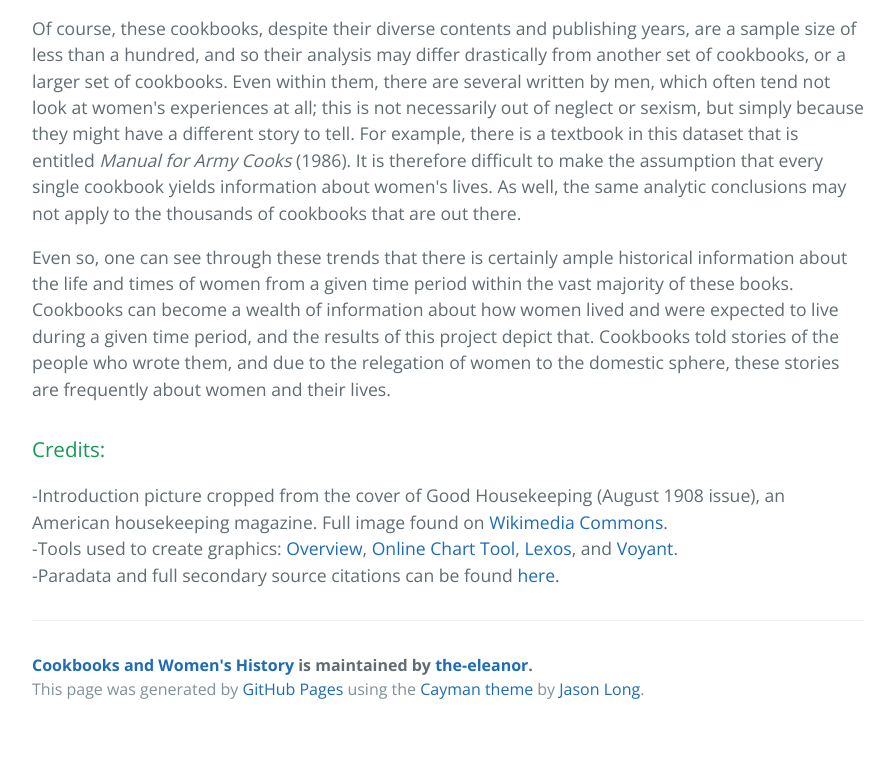
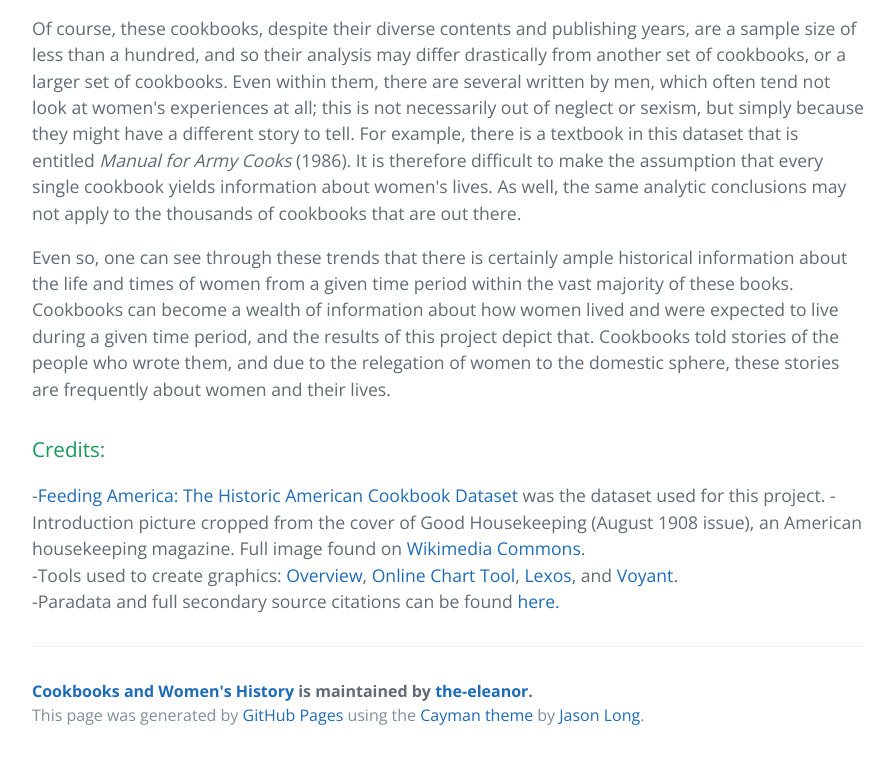
Before and after one commit to the-eleanor/Final-Project, a plain HTML site: page index.html in a window 1280 px wide. Shown: the part 5660-6419 px from the top of the page, without its empty margins (192-1087 px from the left). Before the commit the page ends 6393 px from the top, so only its background shows below. Drawn offline with nearby package versions, Linux system fonts and the light colour scheme.

Commit message:
Update index.html

```diff
--- a/index.html
+++ b/index.html
@@ -91,7 +91,8 @@
 <p>Even so, one can see through these trends that there is certainly ample historical information about the life and times of women from a given time period within the vast majority of these books. Cookbooks can become a wealth of information about how women lived and were expected to live during a given time period, and the results of this project depict that. Cookbooks told stories of the people who wrote them, and due to the relegation of women to the domestic sphere, these stories are frequently about women and their lives.</p>
 
 <p><h3>Credits:</h3></p>
-<p>-Introduction picture cropped from the cover of Good Housekeeping (August 1908 issue), an American housekeeping magazine. Full image found on <a href="https://commons.wikimedia.org/wiki/File:Good_housekeeping_1908_08_a.jpg">Wikimedia Commons</a>.<br>
+<p>-<a href="https://www.lib.msu.edu/feedingamericadata/">Feeding America: The Historic American Cookbook Dataset</a> was the dataset used for this project.
+-Introduction picture cropped from the cover of Good Housekeeping (August 1908 issue), an American housekeeping magazine. Full image found on <a href="https://commons.wikimedia.org/wiki/File:Good_housekeeping_1908_08_a.jpg">Wikimedia Commons</a>.<br>
 -Tools used to create graphics: <a href="https://www.overviewdocs.com/">Overview</a>, <a href="http://www.onlinecharttool.com">Online Chart Tool</a>, <a href="http://lexos.wheatoncollege.edu">Lexos</a>, and <a href="http://voyant-tools.org/">Voyant</a>.<br>
 -Paradata and full secondary source citations can be found <a href="https://github.com/the-eleanor/Final-Project/blob/master/Paradata.md">here.</a></p>
 
```
